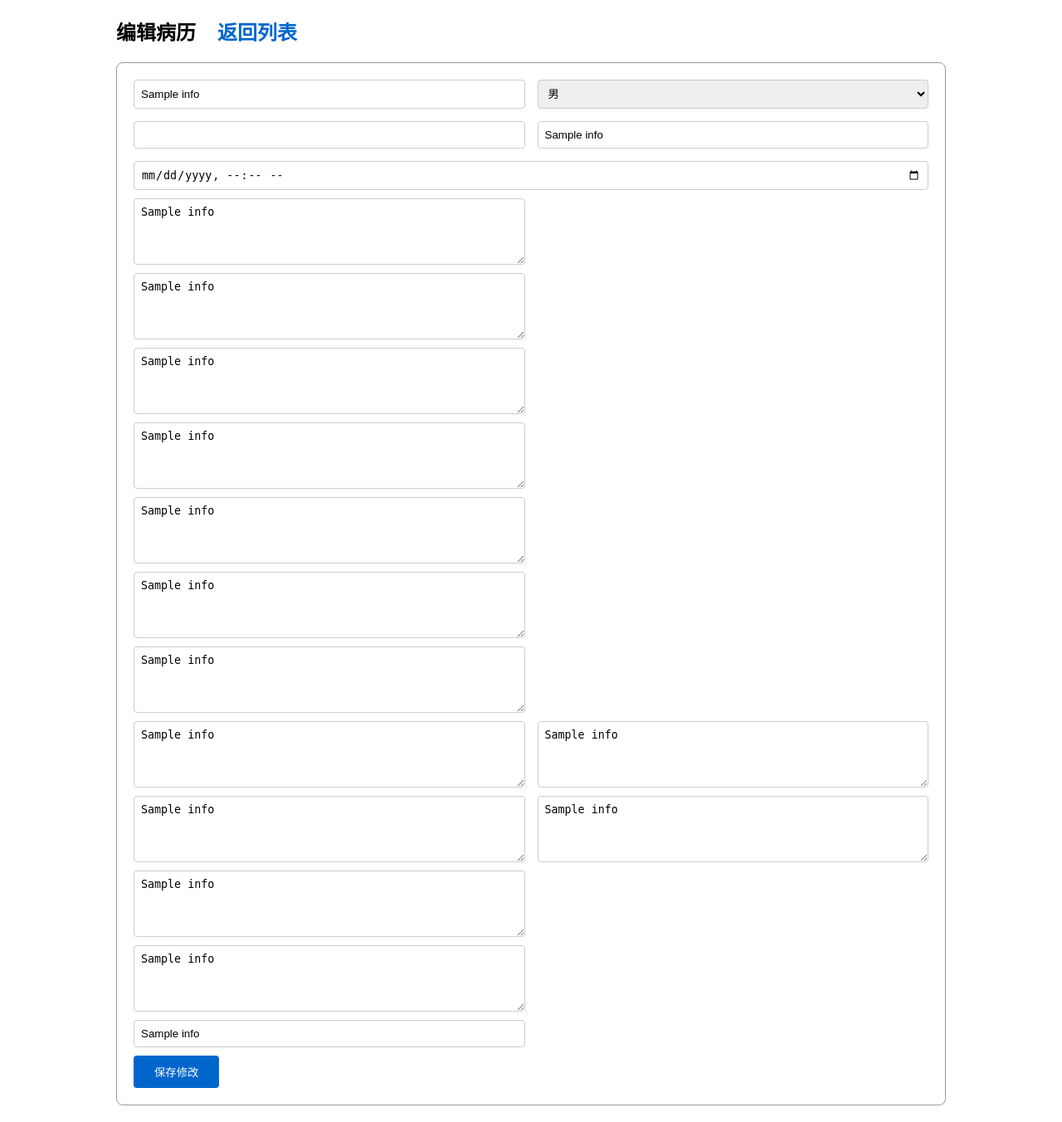
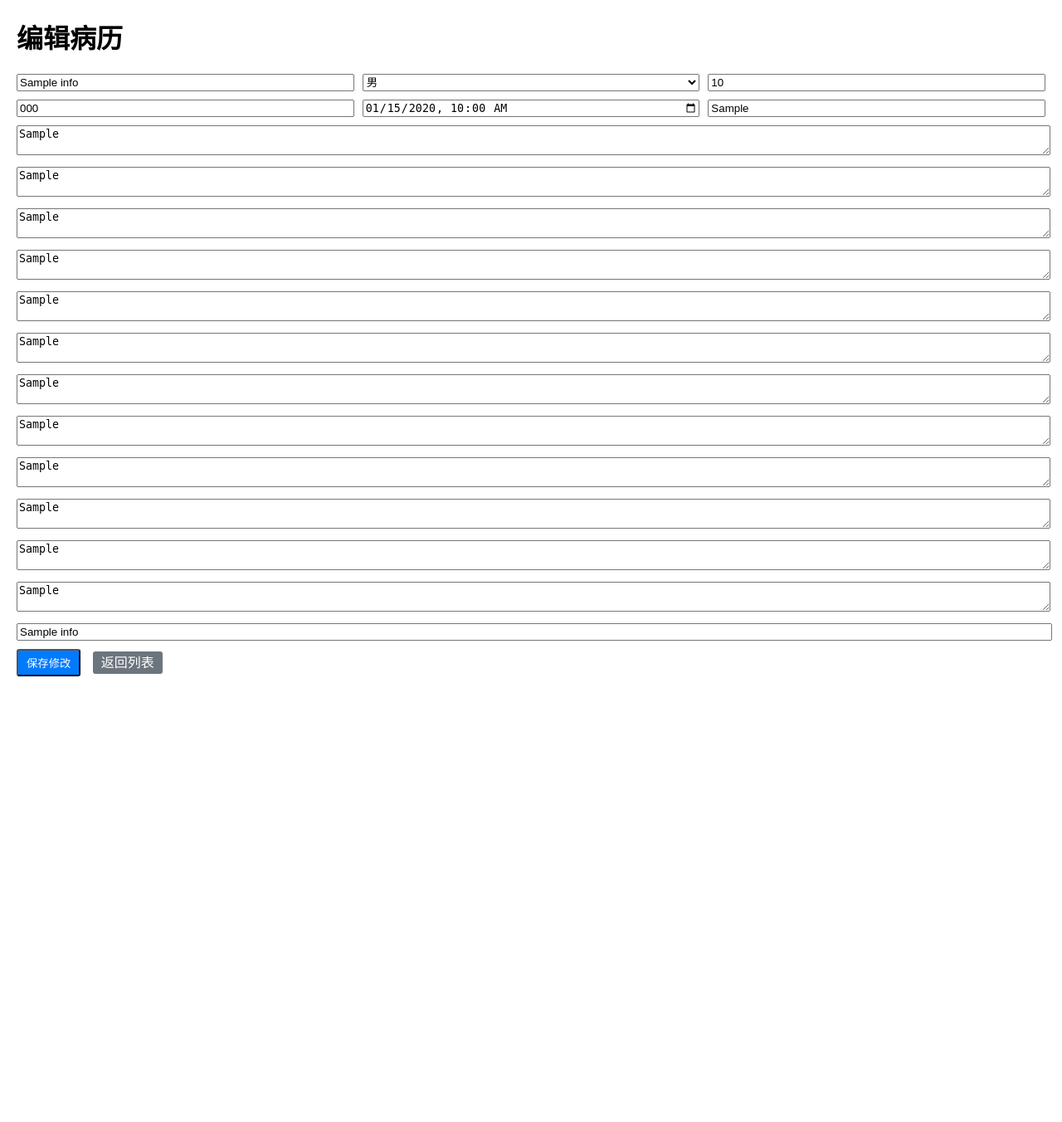
Before and after one commit to Y51888888/emr-flask, a Flask app: template templates/edit.html in a window 1280 px wide. Shown: the whole page at 83% size. After the commit the page ends 815 px from the top, so only its background shows below. Run offline with Flask 3, Linux system fonts and the light colour scheme; the template is opened without the code that fills it: most values are stand-ins (such as "Sample title", 1, 10 or a date in 2020); parts of the project's set-up code (start-up, migrations or seed data) failed here and were passed over.

Commit message:
Update edit.html

```diff
--- a/templates/edit.html
+++ b/templates/edit.html
@@ -4,54 +4,39 @@
     <meta charset="UTF-8">
     <title>编辑病历</title>
     <style>
-        body{max-width:1000px;margin:20px auto;padding:0 20px;}
-        .form-box{border:1px solid #999;padding:20px;border-radius:8px;}
-        .row{display:grid;grid-template-columns:1fr 1fr;gap:15px;margin-bottom:10px;}
-        .full{grid-column:1/-1;}
-        input,textarea,select{width:100%;padding:8px;box-sizing:border-box;border:1px solid #ccc;border-radius:4px;}
-        textarea{height:80px;resize:vertical;}
-        button{padding:10px 25px;background:#0066cc;color:white;border:none;border-radius:4px;}
-        .back{text-decoration:none;color:#0066cc;margin-left:20px;}
+        body { font-family: "Microsoft Yahei", sans-serif; margin: 20px; }
+        .btn { padding: 5px 10px; background: #007bff; color: white; text-decoration: none; border-radius: 3px; }
     </style>
 </head>
 <body>
-    <h2>编辑病历 <a href="/" class="back">返回列表</a></h2>
-    <div class="form-box">
-        <form method="post">
-            <div class="row">
-                <input type="text" name="name" value="{{info[1]}}" required>
-                <select name="gender">
-                    <option value="男" {%if info[2]=='男'%}selected{%endif%}>男</option>
-                    <option value="女" {%if info[2]=='女'%}selected{%endif%}>女</option>
-                </select>
-                <input type="number" name="age" value="{{info[3]}}">
-                <input type="text" name="phone" value="{{info[4]}}">
-                <input type="datetime-local" name="visit_time" value="{{info[5]}}" class="full">
-            </div>
-
-            <div class="row full"><textarea name="chief_complaint">{{info[6]}}</textarea></div>
-            <div class="row full"><textarea name="present_history">{{info[7]}}</textarea></div>
-            <div class="row full"><textarea name="past_history">{{info[8]}}</textarea></div>
-            <div class="row full"><textarea name="allergy_history">{{info[9]}}</textarea></div>
-            <div class="row full"><textarea name="personal_history">{{info[10]}}</textarea></div>
-            <div class="row full"><textarea name="family_history">{{info[11]}}</textarea></div>
-            <div class="row full"><textarea name="physical_exam">{{info[12]}}</textarea></div>
-
-            <div class="row">
-                <textarea name="tcm_diag">{{info[13]}}</textarea>
-                <textarea name="syndrome_type">{{info[14]}}</textarea>
-            </div>
-            <div class="row">
-                <textarea name="tongue_diag">{{info[15]}}</textarea>
-                <textarea name="pulse_diag">{{info[16]}}</textarea>
-            </div>
-
-            <div class="row full"><textarea name="therapy_prescription">{{info[17]}}</textarea></div>
-            <div class="row full"><textarea name="follow_up">{{info[18]}}</textarea></div>
-            <div class="row full"><input type="text" name="doctor_name" value="{{info[19]}}" required></div>
-
-            <button type="submit">保存修改</button>
-        </form>
-    </div>
+    <h1>编辑病历</h1>
+    <form method="POST">
+        <div style="display: grid; grid-template-columns: repeat(3, 1fr); gap: 10px; margin-bottom: 10px;">
+            <input type="text" name="name" placeholder="姓名" value="{{ info.name }}" required>
+            <select name="gender" required>
+                <option value="男" {% if info.gender == '男' %}selected{% endif %}>男</option>
+                <option value="女" {% if info.gender == '女' %}selected{% endif %}>女</option>
+            </select>
+            <input type="number" name="age" placeholder="年龄" value="{{ info.age }}" required>
+            <input type="text" name="phone" placeholder="电话" value="{{ info.phone }}" required>
+            <input type="datetime-local" name="visit_time" value="{{ info.visit_time }}" required>
+            <input type="text" name="chief_complaint" placeholder="主诉" value="{{ info.chief_complaint }}" required>
+        </div>
+        <textarea name="present_history" placeholder="现病史" rows="2" style="width:100%; margin-bottom:10px;">{{ info.present_history }}</textarea>
+        <textarea name="past_history" placeholder="既往史" rows="2" style="width:100%; margin-bottom:10px;">{{ info.past_history }}</textarea>
+        <textarea name="allergy_history" placeholder="过敏史" rows="2" style="width:100%; margin-bottom:10px;">{{ info.allergy_history }}</textarea>
+        <textarea name="personal_history" placeholder="个人史" rows="2" style="width:100%; margin-bottom:10px;">{{ info.personal_history }}</textarea>
+        <textarea name="family_history" placeholder="家族史" rows="2" style="width:100%; margin-bottom:10px;">{{ info.family_history }}</textarea>
+        <textarea name="physical_exam" placeholder="体格检查" rows="2" style="width:100%; margin-bottom:10px;">{{ info.physical_exam }}</textarea>
+        <textarea name="tcm_diag" placeholder="中医诊断" rows="2" style="width:100%; margin-bottom:10px;">{{ info.tcm_diag }}</textarea>
+        <textarea name="syndrome_type" placeholder="证型" rows="2" style="width:100%; margin-bottom:10px;">{{ info.syndrome_type }}</textarea>
+        <textarea name="tongue_diag" placeholder="舌诊" rows="2" style="width:100%; margin-bottom:10px;">{{ info.tongue_diag }}</textarea>
+        <textarea name="pulse_diag" placeholder="脉诊" rows="2" style="width:100%; margin-bottom:10px;">{{ info.pulse_diag }}</textarea>
+        <textarea name="therapy_prescription" placeholder="治法方药" rows="2" style="width:100%; margin-bottom:10px;">{{ info.therapy_prescription }}</textarea>
+        <textarea name="follow_up" placeholder="复诊记录" rows="2" style="width:100%; margin-bottom:10px;">{{ info.follow_up }}</textarea>
+        <input type="text" name="doctor_name" placeholder="接诊医生" value="{{ info.doctor_name }}" required style="width:100%; margin-bottom:10px;">
+        <button type="submit" class="btn">保存修改</button>
+        <a href="/" class="btn" style="background:#6c757d; margin-left:10px;">返回列表</a>
+    </form>
 </body>
 </html>
```
